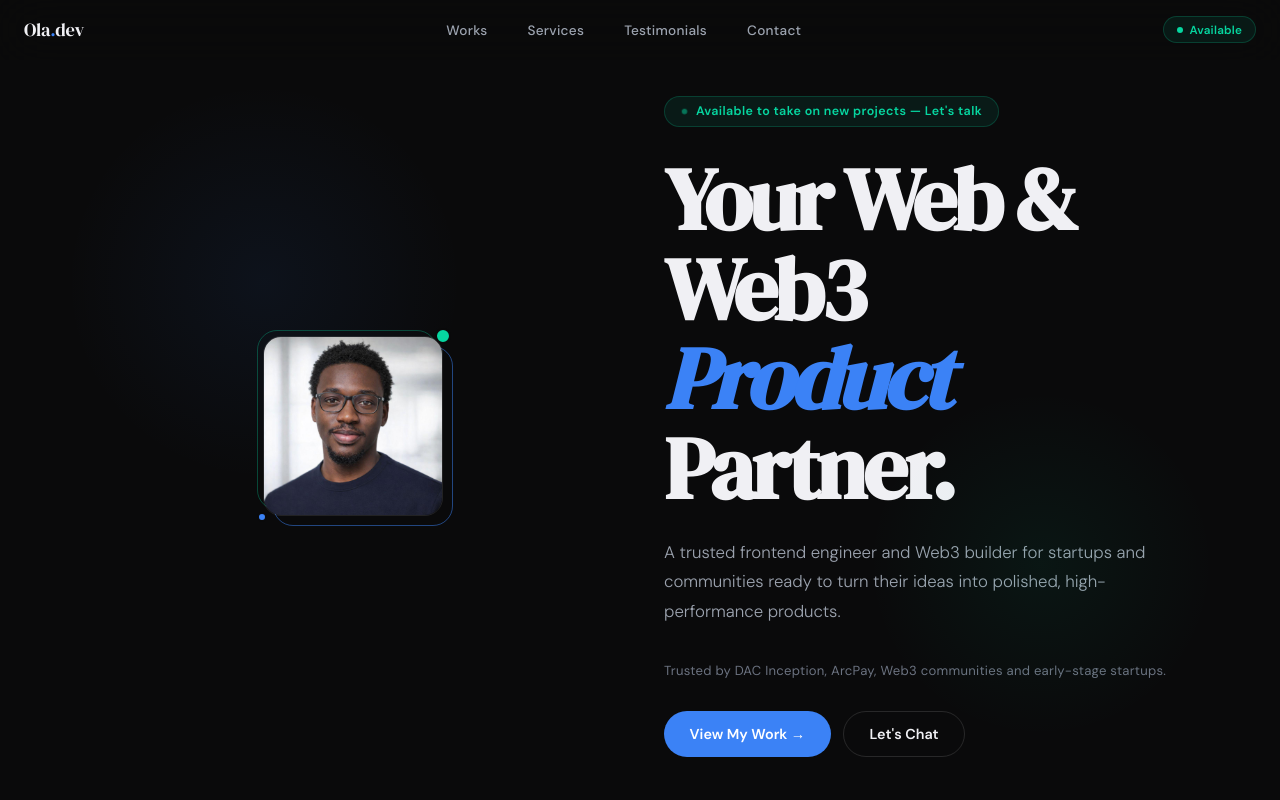
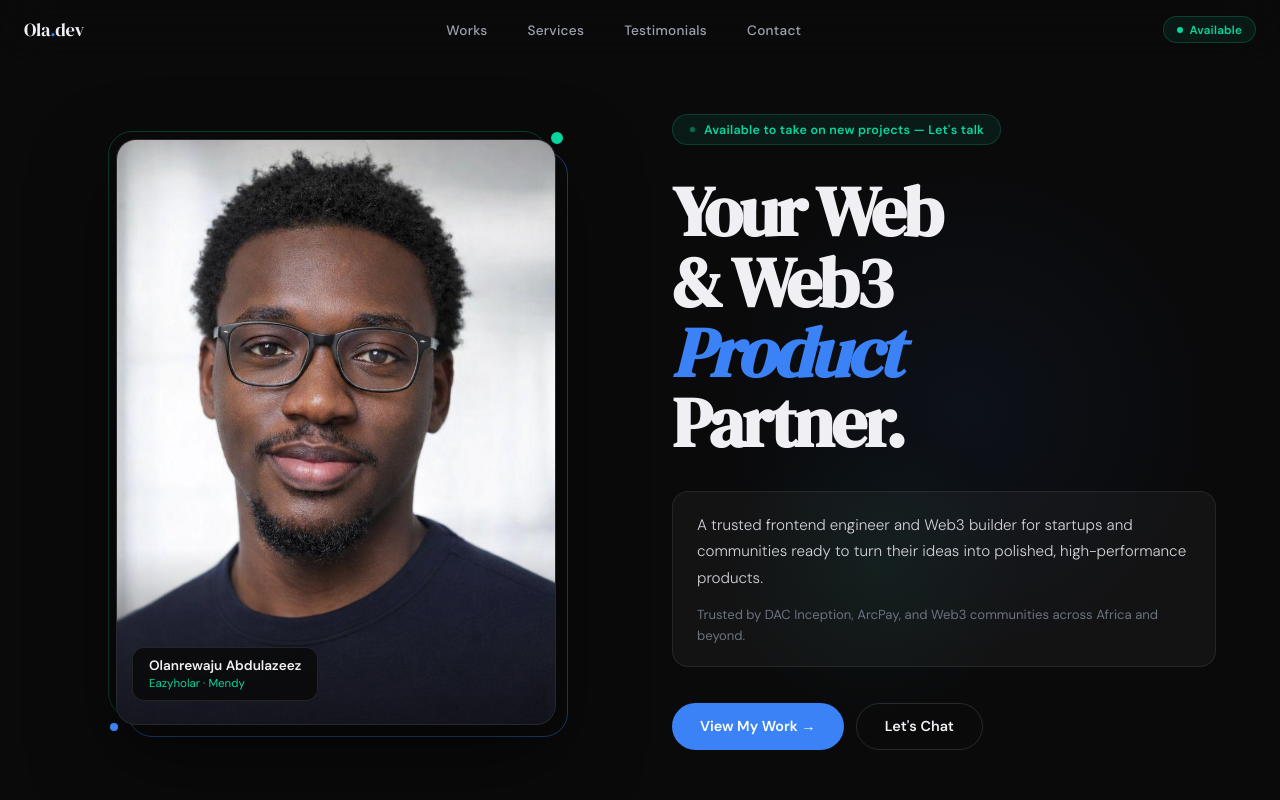
Before and after one commit to eazyholar/eazyholar-portfolio, a Next.js app: page / in a window 1280 px wide. Shown: the top 800 px of the page. Built offline with nearby package versions, Linux system fonts and the light colour scheme.

Commit message:
hero redesign with large photo

```diff
--- a/app/components/Hero.tsx
+++ b/app/components/Hero.tsx
@@ -4,107 +4,226 @@ import Image from "next/image";
 
 export default function Hero() {
   return (
-    <section style={{ minHeight: "100vh", display: "flex", alignItems: "center", justifyContent: "center", padding: "6rem 1.5rem 4rem", position: "relative", overflow: "hidden" }}>
+    <section style={{
+      minHeight: "100vh",
+      display: "flex",
+      alignItems: "stretch",
+      padding: "0",
+      position: "relative",
+      overflow: "hidden",
+    }}>
 
-      {/* Background glow blobs */}
-      <div style={{ position: "absolute", top: "10%", left: "5%", width: 400, height: 400, borderRadius: "50%", background: "radial-gradient(circle, rgba(59,130,246,0.07), transparent 70%)", pointerEvents: "none" }} />
-      <div style={{ position: "absolute", bottom: "10%", right: "5%", width: 350, height: 350, borderRadius: "50%", background: "radial-gradient(circle, rgba(6,214,160,0.06), transparent 70%)", pointerEvents: "none" }} />
+      {/* Background glow */}
+      <div style={{ position: "absolute", top: "20%", right: "5%", width: 500, height: 500, borderRadius: "50%", background: "radial-gradient(circle, rgba(59,130,246,0.06), transparent 70%)", pointerEvents: "none", zIndex: 0 }} />
+      <div style={{ position: "absolute", bottom: "10%", right: "20%", width: 300, height: 300, borderRadius: "50%", background: "radial-gradient(circle, rgba(6,214,160,0.05), transparent 70%)", pointerEvents: "none", zIndex: 0 }} />
 
-      <div style={{ maxWidth: 1100, width: "100%", margin: "0 auto", display: "grid", gridTemplateColumns: "1fr", gap: "3rem", alignItems: "center" }}>
+      <div style={{
+        maxWidth: 1200,
+        width: "100%",
+        margin: "0 auto",
+        display: "grid",
+        gridTemplateColumns: "1fr 1fr",
+        gap: 0,
+        alignItems: "stretch",
+        position: "relative",
+        zIndex: 1,
+        minHeight: "100vh",
+      }}>
 
-        {/* Photo — centered on mobile */}
+        {/* LEFT — Large Photo */}
         <motion.div
-          initial={{ opacity: 0, y: 20 }}
-          animate={{ opacity: 1, y: 0 }}
-          transition={{ duration: 0.9 }}
-          style={{ display: "flex", justifyContent: "center" }}
+          initial={{ opacity: 0, x: -40 }}
+          animate={{ opacity: 1, x: 0 }}
+          transition={{ duration: 1, ease: "easeOut" }}
+          style={{
+            position: "relative",
+            padding: "7rem 2rem 3rem 1.5rem",
+            display: "flex",
+            alignItems: "center",
+            justifyContent: "center",
+          }}
         >
-          <div style={{ position: "relative", width: 180, height: 180 }}>
-            {/* Cubic frame layers */}
-            <div style={{ position: "absolute", inset: 0, border: "1.5px solid rgba(59,130,246,0.5)", borderRadius: 20, transform: "translate(10px, 10px)", zIndex: 0 }} />
-            <div style={{ position: "absolute", inset: 0, border: "1px solid rgba(6,214,160,0.3)", borderRadius: 20, transform: "translate(-6px, -6px)", zIndex: 0 }} />
-            <div style={{ position: "relative", width: "100%", height: "100%", borderRadius: 18, overflow: "hidden", border: "1.5px solid rgba(255,255,255,0.1)", zIndex: 1 }}>
-              <Image src="/pfp.jpg" alt="Olanrewaju Abdulazeez" width={180} height={180} priority style={{ objectFit: "cover", width: "100%", height: "100%", display: "block" }} />
+          <div style={{ position: "relative", width: "100%", maxWidth: 440 }}>
+            {/* Cubic offset frame */}
+            <div style={{
+              position: "absolute",
+              inset: 0,
+              border: "1.5px solid rgba(59,130,246,0.45)",
+              borderRadius: 24,
+              transform: "translate(12px, 12px)",
+              zIndex: 0,
+            }} />
+            <div style={{
+              position: "absolute",
+              inset: 0,
+              border: "1px solid rgba(6,214,160,0.25)",
+              borderRadius: 24,
+              transform: "translate(-8px, -8px)",
+              zIndex: 0,
+            }} />
+
+            {/* Photo card */}
+            <div style={{
+              position: "relative",
+              width: "100%",
+              aspectRatio: "3/4",
+              borderRadius: 20,
+              overflow: "hidden",
+              border: "1.5px solid rgba(255,255,255,0.1)",
+              background: "#111113",
+              zIndex: 1,
+              boxShadow: "0 32px 80px rgba(0,0,0,0.5)",
+            }}>
+              <Image
+                src="/pfp.jpg"
+                alt="Olanrewaju Abdulazeez"
+                fill
+                priority
+                style={{ objectFit: "cover", objectPosition: "center top" }}
+              />
+              {/* Subtle gradient at bottom */}
+              <div style={{ position: "absolute", bottom: 0, left: 0, right: 0, height: "30%", background: "linear-gradient(to top, rgba(10,10,11,0.6), transparent)", zIndex: 2 }} />
             </div>
-            <div style={{ position: "absolute", top: -8, right: -8, width: 16, height: 16, borderRadius: "50%", background: "#06d6a0", border: "2.5px solid #0a0a0b", zIndex: 2 }} />
-            <div style={{ position: "absolute", bottom: -6, left: -6, width: 10, height: 10, borderRadius: "50%", background: "#3b82f6", border: "2px solid #0a0a0b", zIndex: 2 }} />
+
+            {/* Corner dots */}
+            <div style={{ position: "absolute", top: -10, right: -10, width: 18, height: 18, borderRadius: "50%", background: "#06d6a0", border: "3px solid #0a0a0b", zIndex: 3 }} />
+            <div style={{ position: "absolute", bottom: -8, left: -8, width: 12, height: 12, borderRadius: "50%", background: "#3b82f6", border: "2.5px solid #0a0a0b", zIndex: 3 }} />
+
+            {/* Floating name tag */}
+            <motion.div
+              initial={{ opacity: 0, y: 10 }}
+              animate={{ opacity: 1, y: 0 }}
+              transition={{ delay: 0.8, duration: 0.6 }}
+              style={{
+                position: "absolute",
+                bottom: 24,
+                left: 16,
+                zIndex: 4,
+                background: "rgba(10,10,11,0.85)",
+                backdropFilter: "blur(12px)",
+                border: "1px solid rgba(255,255,255,0.1)",
+                borderRadius: 12,
+                padding: "0.6rem 1rem",
+              }}
+            >
+              <div style={{ fontWeight: 600, fontSize: "0.85rem", color: "#f0f0f4" }}>Olanrewaju Abdulazeez</div>
+              <div style={{ fontSize: "0.72rem", color: "#06d6a0", marginTop: "0.1rem" }}>Eazyholar · Mendy</div>
+            </motion.div>
           </div>
         </motion.div>
 
-        {/* Text */}
-        <div style={{ textAlign: "center" }}>
-
-          {/* Floating availability badge */}
+        {/* RIGHT — Text content */}
+        <motion.div
+          initial={{ opacity: 0, x: 40 }}
+          animate={{ opacity: 1, x: 0 }}
+          transition={{ duration: 1, ease: "easeOut", delay: 0.1 }}
+          style={{
+            display: "flex",
+            flexDirection: "column",
+            justifyContent: "center",
+            padding: "7rem 1.5rem 3rem 2rem",
+          }}
+        >
+          {/* Availability badge */}
           <motion.div
             initial={{ opacity: 0, y: -10 }}
             animate={{ opacity: 1, y: 0 }}
-            transition={{ delay: 0.1, duration: 0.6 }}
-            style={{ display: "inline-flex", alignItems: "center", gap: "0.5rem", background: "rgba(6,214,160,0.08)", border: "1px solid rgba(6,214,160,0.2)", borderRadius: "999px", padding: "0.4rem 1rem", fontSize: "0.78rem", color: "#06d6a0", fontWeight: 600, marginBottom: "1.75rem", letterSpacing: "0.03em" }}
+            transition={{ delay: 0.3, duration: 0.6 }}
+            style={{ display: "inline-flex", alignItems: "center", gap: "0.5rem", background: "rgba(6,214,160,0.08)", border: "1px solid rgba(6,214,160,0.2)", borderRadius: "999px", padding: "0.4rem 1rem", fontSize: "0.78rem", color: "#06d6a0", fontWeight: 600, marginBottom: "2rem", alignSelf: "flex-start", letterSpacing: "0.02em" }}
           >
             <span style={{ width: 7, height: 7, borderRadius: "50%", background: "#06d6a0", display: "inline-block", animation: "pulse-dot 2s infinite" }} />
             Available to take on new projects — Let's talk
           </motion.div>
 
+          {/* Big headline */}
           <motion.h1
             initial={{ opacity: 0, y: 28 }}
             animate={{ opacity: 1, y: 0 }}
-            transition={{ delay: 0.15, duration: 0.7 }}
-            style={{ fontFamily: "var(--font-serif)", fontSize: "clamp(2.6rem, 9vw, 5.5rem)", lineHeight: 1.02, letterSpacing: "-0.04em", marginBottom: "1.5rem", color: "#f0f0f4" }}
+            transition={{ delay: 0.2, duration: 0.8 }}
+            style={{
+              fontFamily: "var(--font-serif)",
+              fontSize: "clamp(3rem, 5.5vw, 5.8rem)",
+              lineHeight: 1.0,
+              letterSpacing: "-0.04em",
+              color: "#f0f0f4",
+              marginBottom: "2rem",
+            }}
           >
-            Your Web{"  "}&{"  "}Web3<br />
-            <em style={{ fontStyle: "italic", color: "#3b82f6" }}>Product</em>{" "}Partner.
+            Your Web<br />
+            {"& "}Web3<br />
+            <em style={{ fontStyle: "italic", color: "#3b82f6" }}>Product</em><br />
+            Partner.
           </motion.h1>
 
-          <motion.p
-            initial={{ opacity: 0, y: 28 }}
-            animate={{ opacity: 1, y: 0 }}
-            transition={{ delay: 0.25, duration: 0.7 }}
-            style={{ fontSize: "1.05rem", color: "#9ca3af", lineHeight: 1.75, marginBottom: "2.25rem", fontWeight: 300, maxWidth: 560, margin: "0 auto 2.25rem" }}
-          >
-            A trusted frontend engineer and Web3 builder for startups and communities ready to turn their ideas into polished, high-performance products.
-          </motion.p>
-
-          <motion.p
-            initial={{ opacity: 0 }}
-            animate={{ opacity: 1 }}
-            transition={{ delay: 0.3, duration: 0.6 }}
-            style={{ fontSize: "0.82rem", color: "#6b7280", marginBottom: "2rem", letterSpacing: "0.02em" }}
-          >
-            Trusted by DAC Inception, ArcPay, Web3 communities and early-stage startups.
-          </motion.p>
-
+          {/* Description box — like Victor's card */}
           <motion.div
             initial={{ opacity: 0, y: 20 }}
             animate={{ opacity: 1, y: 0 }}
-            transition={{ delay: 0.35, duration: 0.6 }}
-            style={{ display: "flex", gap: "0.75rem", flexWrap: "wrap", justifyContent: "center" }}
+            transition={{ delay: 0.4, duration: 0.7 }}
+            style={{
+              background: "rgba(255,255,255,0.04)",
+              border: "1px solid rgba(255,255,255,0.08)",
+              borderRadius: 16,
+              padding: "1.25rem 1.5rem",
+              marginBottom: "2.25rem",
+            }}
           >
-            <a href="#works" style={{ display: "inline-flex", alignItems: "center", gap: "0.5rem", padding: "0.8rem 1.6rem", borderRadius: "999px", background: "#3b82f6", color: "#fff", fontWeight: 600, fontSize: "0.9rem", textDecoration: "none", transition: "all .2s" }}
-              onMouseEnter={e => { (e.currentTarget as HTMLElement).style.background="#2563eb"; (e.currentTarget as HTMLElement).style.transform="translateY(-2px)"; }}
-              onMouseLeave={e => { (e.currentTarget as HTMLElement).style.background="#3b82f6"; (e.currentTarget as HTMLElement).style.transform=""; }}
+            <p style={{ color: "#d0d0d8", fontSize: "0.95rem", lineHeight: 1.75, fontWeight: 300, marginBottom: "0.75rem" }}>
+              A trusted frontend engineer and Web3 builder for startups and communities ready to turn their ideas into polished, high-performance products.
+            </p>
+            <p style={{ color: "#6b7280", fontSize: "0.82rem", lineHeight: 1.6 }}>
+              Trusted by DAC Inception, ArcPay, and Web3 communities across Africa and beyond.
+            </p>
+          </motion.div>
+
+          {/* CTAs */}
+          <motion.div
+            initial={{ opacity: 0, y: 20 }}
+            animate={{ opacity: 1, y: 0 }}
+            transition={{ delay: 0.5, duration: 0.6 }}
+            style={{ display: "flex", gap: "0.75rem", flexWrap: "wrap" }}
+          >
+            <a href="#works"
+              style={{ display: "inline-flex", alignItems: "center", gap: "0.5rem", padding: "0.85rem 1.75rem", borderRadius: "999px", background: "#3b82f6", color: "#fff", fontWeight: 600, fontSize: "0.9rem", textDecoration: "none", transition: "all .2s" }}
+              onMouseEnter={e => { (e.currentTarget as HTMLElement).style.background = "#2563eb"; (e.currentTarget as HTMLElement).style.transform = "translateY(-2px)"; }}
+              onMouseLeave={e => { (e.currentTarget as HTMLElement).style.background = "#3b82f6"; (e.currentTarget as HTMLElement).style.transform = ""; }}
             >
               View My Work →
             </a>
-            <a href="#contact" style={{ display: "inline-flex", alignItems: "center", gap: "0.5rem", padding: "0.8rem 1.6rem", borderRadius: "999px", background: "transparent", color: "#f0f0f4", border: "1px solid rgba(255,255,255,0.12)", fontWeight: 600, fontSize: "0.9rem", textDecoration: "none", transition: "all .2s" }}
-              onMouseEnter={e => { (e.currentTarget as HTMLElement).style.background="rgba(255,255,255,0.05)"; (e.currentTarget as HTMLElement).style.transform="translateY(-2px)"; }}
-              onMouseLeave={e => { (e.currentTarget as HTMLElement).style.background="transparent"; (e.currentTarget as HTMLElement).style.transform=""; }}
+            <a href="#contact"
+              style={{ display: "inline-flex", alignItems: "center", gap: "0.5rem", padding: "0.85rem 1.75rem", borderRadius: "999px", background: "transparent", color: "#f0f0f4", border: "1px solid rgba(255,255,255,0.12)", fontWeight: 600, fontSize: "0.9rem", textDecoration: "none", transition: "all .2s" }}
+              onMouseEnter={e => { (e.currentTarget as HTMLElement).style.background = "rgba(255,255,255,0.05)"; (e.currentTarget as HTMLElement).style.transform = "translateY(-2px)"; }}
+              onMouseLeave={e => { (e.currentTarget as HTMLElement).style.background = "transparent"; (e.currentTarget as HTMLElement).style.transform = ""; }}
             >
               Let's Chat
             </a>
           </motion.div>
-        </div>
+        </motion.div>
 
       </div>
 
+      {/* Mobile styles */}
       <style>{`
-        @media (min-width: 768px) {
-          section > div > div:first-child { justify-content: flex-end; }
+        @media (max-width: 767px) {
           section > div {
-            grid-template-columns: 1fr 1fr !important;
+            grid-template-columns: 1fr !important;
+            min-height: unset !important;
           }
-          section > div > div:last-child { text-align: left !important; }
-          section > div > div:last-child > div { margin-left: 0 !important; }
-          section > div > div:last-child > div:last-child { justify-content: flex-start !important; }
+          section > div > div:first-child {
+            padding: 7rem 1.25rem 1rem !important;
+          }
+          section > div > div:first-child > div {
+            max-width: 100% !important;
+          }
+          section > div > div:first-child > div > div:nth-child(3) {
+            aspect-ratio: 4/3 !important;
+          }
+          section > div > div:last-child {
+            padding: 1.5rem 1.25rem 4rem !important;
+          }
+          section > div > div:last-child > div:nth-child(2) {
+            align-self: center !important;
+          }
         }
       `}</style>
     </section>
```
